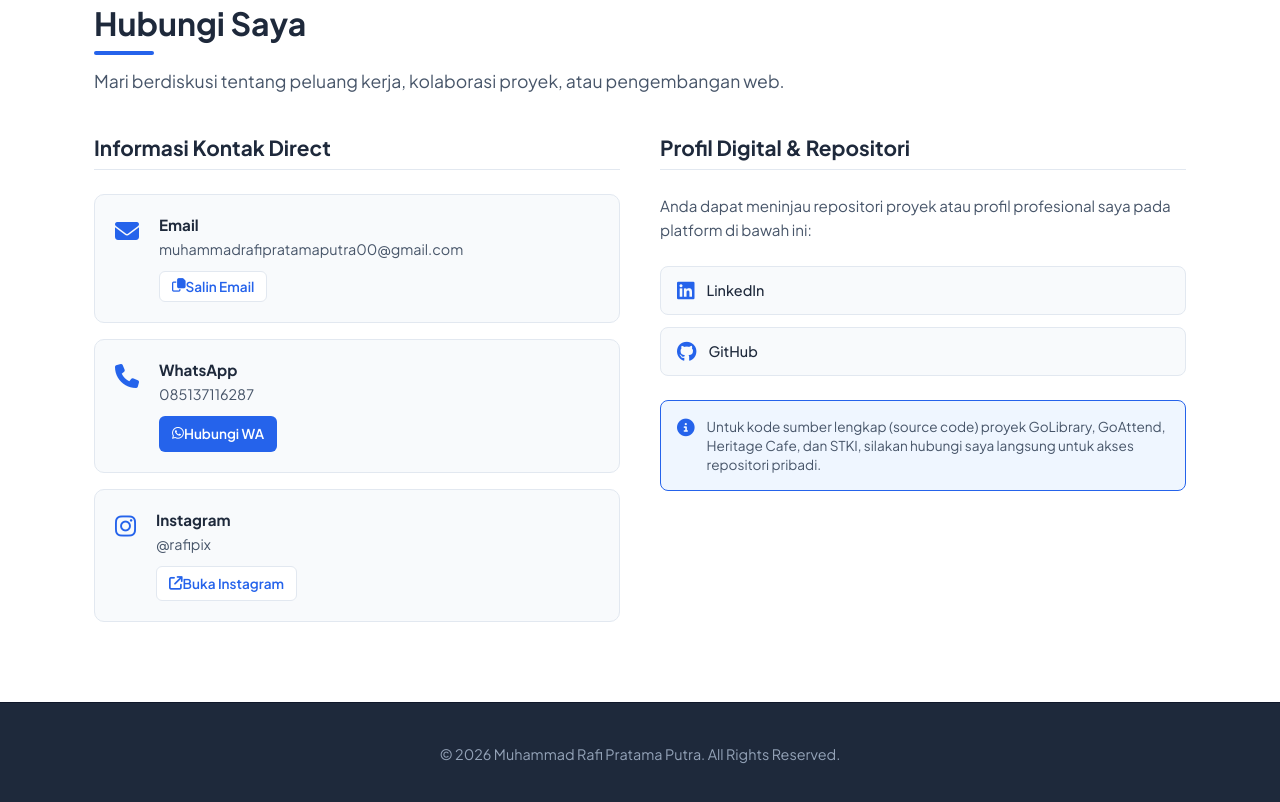
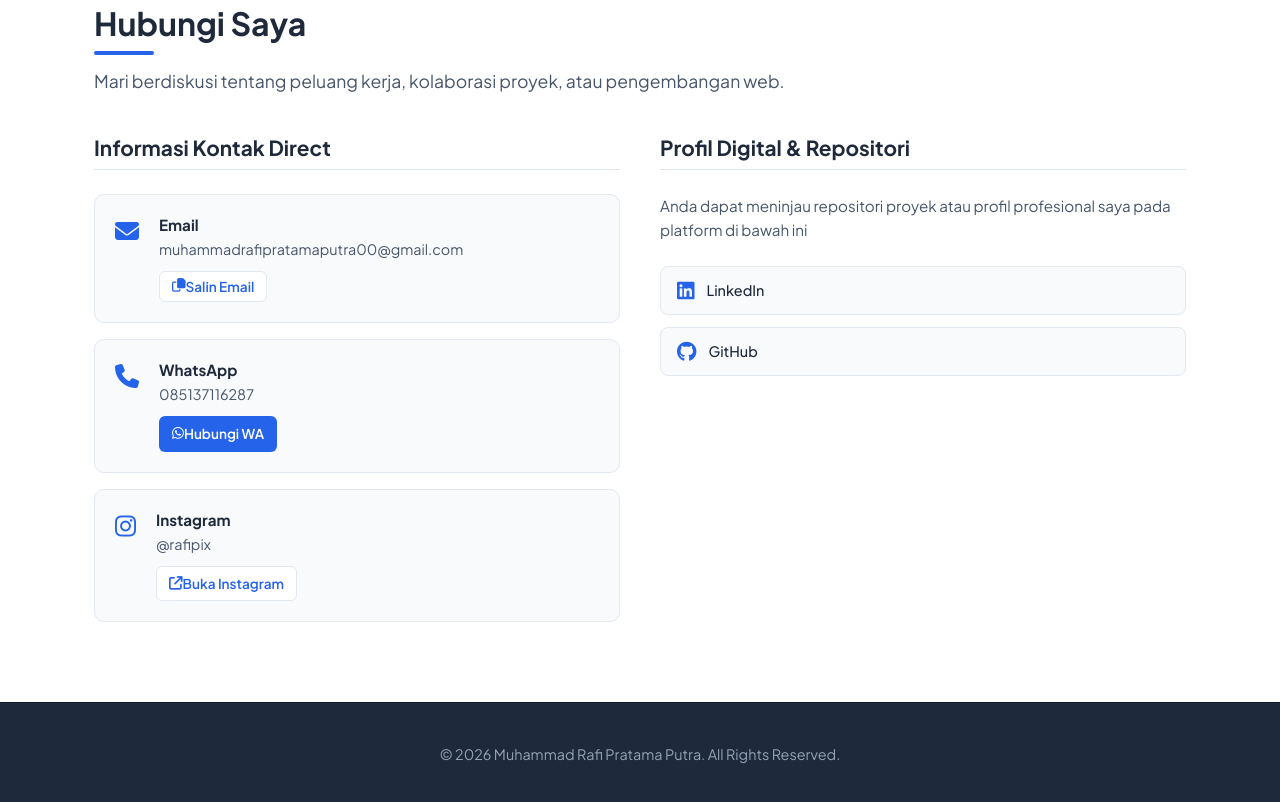
Before and after one commit to rafihq/Portofolio, a plain HTML site: page index.html in a window 1280 px wide. Shown: the part 6260-7062 px from the top of the page. Drawn offline with Linux system fonts and the light colour scheme.

Commit message:
Update: teks index html

```diff
--- a/index.html
+++ b/index.html
@@ -565,7 +565,7 @@
         <!-- Quick Message Info -->
         <div class="contact-social">
           <h3>Profil Digital & Repositori</h3>
-          <p>Anda dapat meninjau repositori proyek atau profil profesional saya pada platform di bawah ini:</p>
+          <p>Anda dapat meninjau repositori proyek atau profil profesional saya pada platform di bawah ini</p>
 
           <div class="social-links-container">
             <a href="https://www.linkedin.com/in/muhammad-rafi-pratama-putra-1b66952bb/" target="_blank" rel="noopener"
@@ -579,15 +579,8 @@
             </a>
           </div>
 
-          <div class="contact-note">
-            <i class="fa-solid fa-circle-info"></i>
-            <p>Untuk kode sumber lengkap (source code) proyek GoLibrary, GoAttend, Heritage Cafe, dan STKI, silakan
-              hubungi saya langsung untuk akses repositori pribadi.</p>
-          </div>
         </div>
-
       </div>
-    </div>
   </section>
 
   <!-- Footer -->
```
